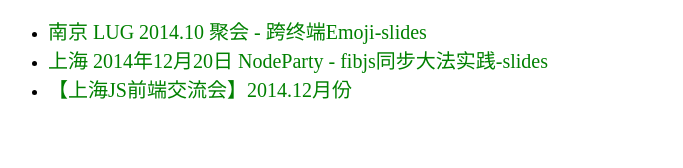
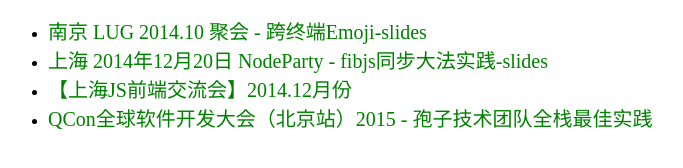
Before and after one commit to ngot/slides, a plain HTML site: page index.html in a window 1280 px wide. Shown: the whole page, without its empty margins (0-683 px from the left). Drawn offline with Linux system fonts and the light colour scheme.

Commit message:
添加Qcon slide

```diff
--- a/index.html
+++ b/index.html
@@ -17,6 +17,7 @@
     <li><a href="emoji/index.html" target="_blank">南京 LUG 2014.10 聚会 - 跨终端Emoji-slides</a></li>
     <li><a href="pdfs/fibjs同步大法实践.pdf" target="_blank">上海 2014年12月20日 NodeParty - fibjs同步大法实践-slides</a></li>
     <li><a href="pdfs/上海JS前端交流会2014.12月份.pdf" target="_blank">【上海JS前端交流会】2014.12月份</a></li>
+    <li><a href="http://www.stuq.org/ppt/show/54/81f1c92a5692f98590617d7d6ec2038e" target="_blank">QCon全球软件开发大会（北京站）2015 - 孢子技术团队全栈最佳实践</a></li>
 </ul>
 </body>
 </html>
```
